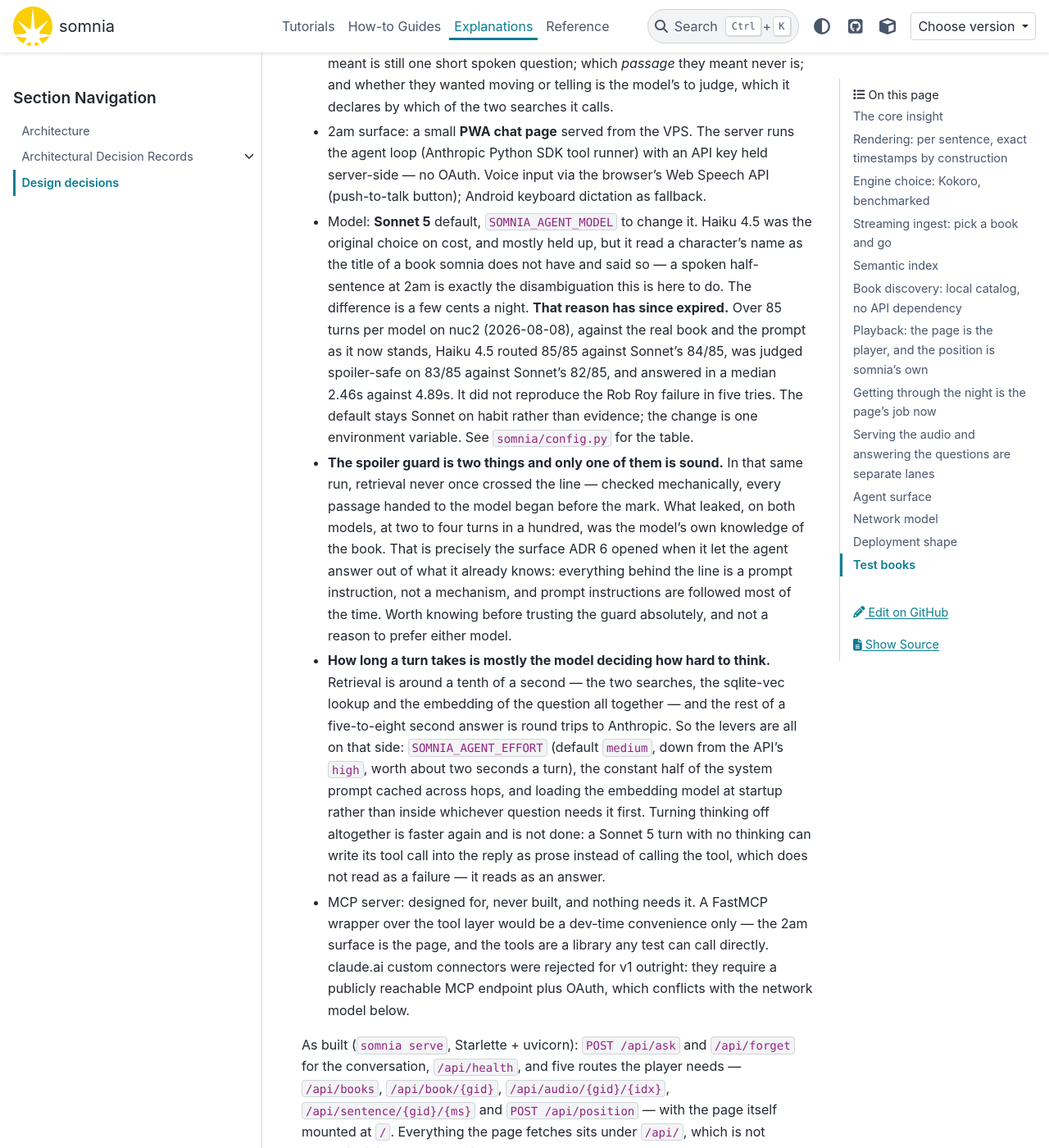
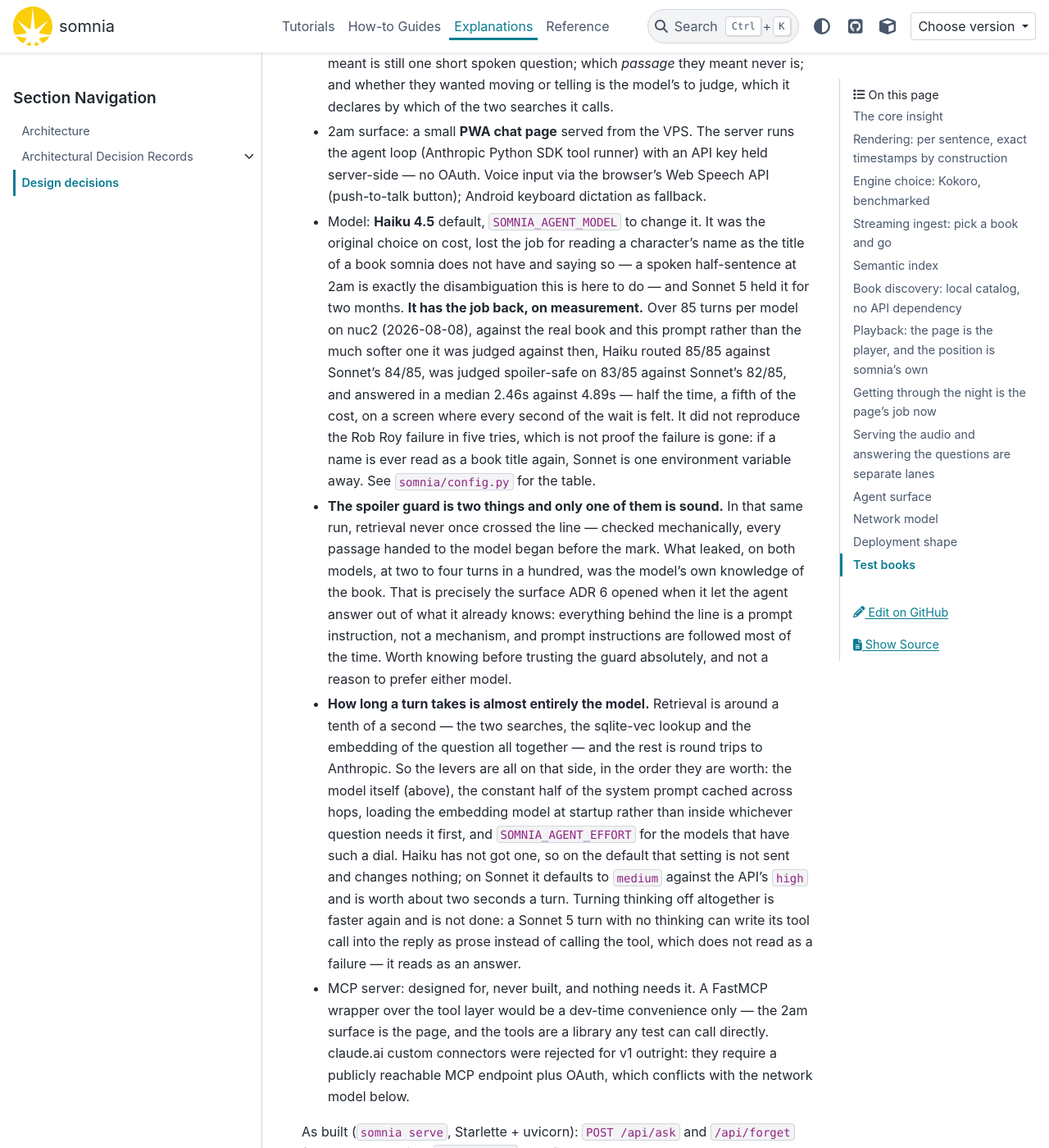
Before and after one commit to gilesknap/somnia, a Sphinx documentation site: the page built from docs/explanations/design.md, in a window 1280 px wide and 1400 px high, scrolled down 10098 px. Shown: the whole window at 82% size. Built offline with Sphinx 7.4.7 and the PyData theme 0.15.4, drawn with Linux system fonts in a browser that asks for light colours; pages that are not in the unit, such as notebooks, are missing from menus; the version number could not be read and is left out.

Commit message:
Give Haiku the job back
The measurement said Haiku, and then the default stayed on Sonnet anyway,
behind an environment variable nobody would set. That is not a decision, it is
a decision deferred, and the whole point of measuring was to stop deferring it.

85 turns per model on nuc2, real book, this prompt: routing 85/85 against
Sonnet's 84/85, spoiler-safe 83/85 against 82/85, median 2.46s against 4.89s.
Nothing measured favours Sonnet, and the thing being bought with the extra two
seconds is a wait in the dark.

So Haiku is the default. It lost the job in 9b26bb6 for reading a character's
name as the title of a book somnia does not have, and it did not do that once
in five tries at the same question — which is not proof the failure is gone,
only that it did not happen, so the way back is written beside the setting and
in the how-to rather than left to be rediscovered.

The effort dial goes quiet with it, since Haiku has not got one: it is still
read, still validated, still sent to a model that takes it, and on the default
it is simply not sent. Said out loud in all three places that mention it, so
"I set it to low and nothing happened" has an answer.

Verified on nuc2 with the environment unset: model claude-haiku-4-5, no
output_config on the wire, both questions answered in about three seconds.

Co-Authored-By: Claude Opus 5 <noreply@anthropic.com>

```diff
--- a/docs/explanations/design.md
+++ b/docs/explanations/design.md
@@ -386,17 +386,19 @@ process to deploy must not kill a render that is four hours in.
   the agent loop (Anthropic Python SDK tool runner) with an API key held
   server-side — no OAuth. Voice input via the browser's Web Speech API
   (push-to-talk button); Android keyboard dictation as fallback.
-- Model: **Sonnet 5** default, `SOMNIA_AGENT_MODEL` to change it. Haiku 4.5 was
-  the original choice on cost, and mostly held up, but it read a character's
-  name as the title of a book somnia does not have and said so — a spoken
-  half-sentence at 2am is exactly the disambiguation this is here to do. The
-  difference is a few cents a night. **That reason has since expired.** Over 85
-  turns per model on nuc2 (2026-08-08), against the real book and the prompt as
-  it now stands, Haiku 4.5 routed 85/85 against Sonnet's 84/85, was judged
-  spoiler-safe on 83/85 against Sonnet's 82/85, and answered in a median 2.46s
-  against 4.89s. It did not reproduce the Rob Roy failure in five tries. The
-  default stays Sonnet on habit rather than evidence; the change is one
-  environment variable. See `somnia/config.py` for the table.
+- Model: **Haiku 4.5** default, `SOMNIA_AGENT_MODEL` to change it. It was the
+  original choice on cost, lost the job for reading a character's name as the
+  title of a book somnia does not have and saying so — a spoken half-sentence
+  at 2am is exactly the disambiguation this is here to do — and Sonnet 5 held
+  it for two months. **It has the job back, on measurement.** Over 85 turns per
+  model on nuc2 (2026-08-08), against the real book and this prompt rather than
+  the much softer one it was judged against then, Haiku routed 85/85 against
+  Sonnet's 84/85, was judged spoiler-safe on 83/85 against Sonnet's 82/85, and
+  answered in a median 2.46s against 4.89s — half the time, a fifth of the
+  cost, on a screen where every second of the wait is felt. It did not
+  reproduce the Rob Roy failure in five tries, which is not proof the failure
+  is gone: if a name is ever read as a book title again, Sonnet is one
+  environment variable away. See `somnia/config.py` for the table.
 - **The spoiler guard is two things and only one of them is sound.** In that
   same run, retrieval never once crossed the line — checked mechanically, every
   passage handed to the model began before the mark. What leaked, on both
@@ -406,17 +408,19 @@ process to deploy must not kill a render that is four hours in.
   instruction, not a mechanism, and prompt instructions are followed most of
   the time. Worth knowing before trusting the guard absolutely, and not a
   reason to prefer either model.
-- **How long a turn takes is mostly the model deciding how hard to think.**
-  Retrieval is around a tenth of a second — the two searches, the sqlite-vec
-  lookup and the embedding of the question all together — and the rest of a
-  five-to-eight second answer is round trips to Anthropic. So the levers are
-  all on that side: `SOMNIA_AGENT_EFFORT` (default `medium`, down from the
-  API's `high`, worth about two seconds a turn), the constant half of the
-  system prompt cached across hops, and loading the embedding model at startup
-  rather than inside whichever question needs it first. Turning thinking off
-  altogether is faster again and is not done: a Sonnet 5 turn with no thinking
-  can write its tool call into the reply as prose instead of calling the tool,
-  which does not read as a failure — it reads as an answer.
+- **How long a turn takes is almost entirely the model.** Retrieval is around a
+  tenth of a second — the two searches, the sqlite-vec lookup and the embedding
+  of the question all together — and the rest is round trips to Anthropic. So
+  the levers are all on that side, in the order they are worth: the model
+  itself (above), the constant half of the system prompt cached across hops,
+  loading the embedding model at startup rather than inside whichever question
+  needs it first, and `SOMNIA_AGENT_EFFORT` for the models that have such a
+  dial. Haiku has not got one, so on the default that setting is not sent and
+  changes nothing; on Sonnet it defaults to `medium` against the API's `high`
+  and is worth about two seconds a turn. Turning thinking off altogether is
+  faster again and is not done: a Sonnet 5 turn with no thinking can write its
+  tool call into the reply as prose instead of calling the tool, which does not
+  read as a failure — it reads as an answer.
 - MCP server: designed for, never built, and nothing needs it. A FastMCP
   wrapper over the tool layer would be a dev-time convenience only — the 2am
   surface is the page, and the tools are a library any test can call directly.
```
Also changed, not shown: docs/how-to/serve-the-chat-page.md (+18 -18 lines), docs/reference/configuration.md (+2 -2 lines), 2 other files.
